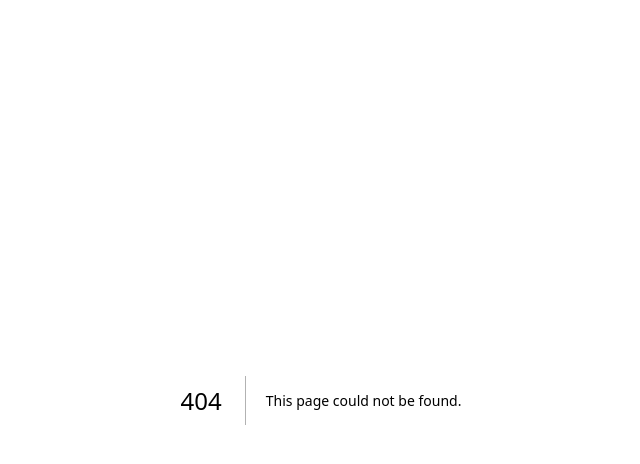
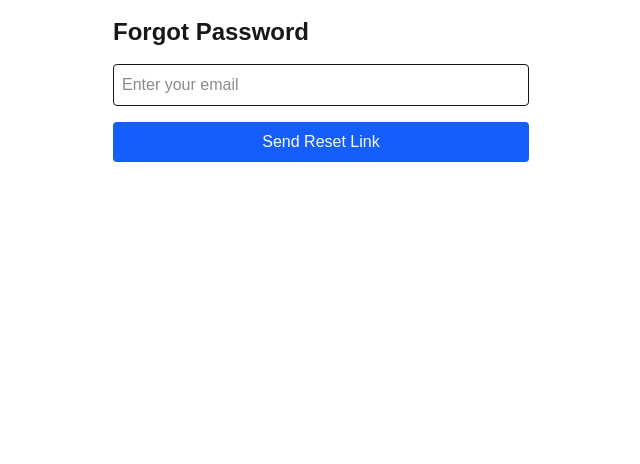
Before and after one commit to neokatalyst/neo-invoice, a Next.js app: page /forgot-password in a window 1280 px wide. Before the commit this address had no page. Shown: the top 464 px of the page, without its empty margins (319-959 px from the left). Built offline with nearby package versions, Linux system fonts and the light colour scheme.

Commit message:
dell fix

```diff
--- a/package.json
+++ b/package.json
@@ -11,6 +11,7 @@
   "dependencies": {
     "@playwright/test": "^1.54.1",
     "@supabase/auth-helpers-nextjs": "^0.10.0",
+    "@supabase/auth-helpers-react": "^0.5.0",
     "@supabase/supabase-js": "^2.50.3",
     "jspdf": "^3.0.1",
     "mongoose": "^8.16.1",
--- /dev/null
+++ b/src/app/api/send-reset-email/route.ts
@@ -0,0 +1,17 @@
+import { NextResponse } from 'next/server';
+import { createClient } from '@/utils/supabase/server';
+
+export async function POST(request: Request) {
+  const { email } = await request.json();
+  const supabase = createClient();
+
+  const { error } = await supabase.auth.resetPasswordForEmail(email, {
+    redirectTo: `${process.env.NEXT_PUBLIC_SITE_URL}/reset-password`,
+  });
+
+  if (error) {
+    return NextResponse.json({ error: error.message }, { status: 400 });
+  }
+
+  return NextResponse.json({ message: 'Password reset email sent' });
+}
--- /dev/null
+++ b/src/app/forgot-password/page.tsx
@@ -0,0 +1,39 @@
+'use client';
+import { useState } from 'react';
+
+export default function ForgotPasswordPage() {
+  const [email, setEmail] = useState('');
+  const [message, setMessage] = useState('');
+
+  const handleReset = async () => {
+    const res = await fetch('/api/send-reset-email', {
+      method: 'POST',
+      body: JSON.stringify({ email }),
+      headers: { 'Content-Type': 'application/json' },
+    });
+
+    if (res.ok) {
+      setMessage('Reset link sent! Check your inbox.');
+    } else {
+      const data = await res.json();
+      setMessage(data.error || 'Error sending email');
+    }
+  };
+
+  return (
+    <div className="flex flex-col gap-4 max-w-md mx-auto p-4">
+      <h1 className="text-2xl font-bold">Forgot Password</h1>
+      <input
+        type="email"
+        placeholder="Enter your email"
+        value={email}
+        className="border rounded p-2"
+        onChange={(e) => setEmail(e.target.value)}
+      />
+      <button onClick={handleReset} className="bg-blue-600 text-white p-2 rounded">
+        Send Reset Link
+      </button>
+      {message && <p className="text-center">{message}</p>}
+    </div>
+  );
+}
--- /dev/null
+++ b/src/app/reset-password/page.tsx
@@ -0,0 +1,52 @@
+'use client';
+import { useRouter } from 'next/navigation';
+import { useEffect, useState } from 'react';
+import { createClient } from '@/utils/supabase/client';
+import type { AuthChangeEvent, Session } from '@supabase/supabase-js';
+
+export default function ResetPasswordPage() {
+  const router = useRouter();
+  const supabase = createClient();
+  const [password, setPassword] = useState('');
+  const [message, setMessage] = useState('');
+
+  useEffect(() => {
+    const { hash } = window.location;
+    if (hash.includes('type=recovery')) {
+      supabase.auth.onAuthStateChange(
+        async (event: AuthChangeEvent, session: Session | null) => {
+          if (event === 'PASSWORD_RECOVERY') {
+            console.log('Recovery session detected:', session);
+          }
+        }
+      );
+    }
+  }, [supabase]);
+
+  const handlePasswordReset = async () => {
+    const { error } = await supabase.auth.updateUser({ password });
+    if (error) {
+      setMessage(error.message);
+    } else {
+      setMessage('Password updated. Redirecting...');
+      setTimeout(() => router.push('/signin'), 2000);
+    }
+  };
+
+  return (
+    <div className="flex flex-col gap-4 max-w-md mx-auto p-4">
+      <h1 className="text-2xl font-bold">Reset Password</h1>
+      <input
+        type="password"
+        placeholder="New password"
+        value={password}
+        className="border rounded p-2"
+        onChange={(e) => setPassword(e.target.value)}
+      />
+      <button onClick={handlePasswordReset} className="bg-blue-600 text-white p-2 rounded">
+        Update Password
+      </button>
+      {message && <p className="text-center">{message}</p>}
+    </div>
+  );
+}
--- a/src/app/signin/page.tsx
+++ b/src/app/signin/page.tsx
@@ -73,6 +73,12 @@ export default function SignInPage() {
             Sign up here
           </Link>
         </p>
+        <p className="text-center text-sm mt-4">
+          Forgot password?{' '}
+          <Link href="/reset-password" className="text-blue-600 text-sm">
+              Forgot password
+          </Link>
+        </p>
       </div>
     </div>
   )
--- /dev/null
+++ b/src/utils/supabase/client.ts
@@ -0,0 +1,3 @@
+import { createBrowserSupabaseClient } from '@supabase/auth-helpers-nextjs';
+
+export const createClient = () => createBrowserSupabaseClient();
--- /dev/null
+++ b/src/utils/supabase/server.ts
@@ -0,0 +1,7 @@
+import { cookies } from 'next/headers';
+import { createServerComponentClient } from '@supabase/auth-helpers-nextjs';
+
+export const createClient = () => {
+  const cookieStore = cookies();
+  return createServerComponentClient({ cookies: () => cookieStore });
+};
```
Also changed, not shown: 1 other file (tests, documents, lock files or other folders).
